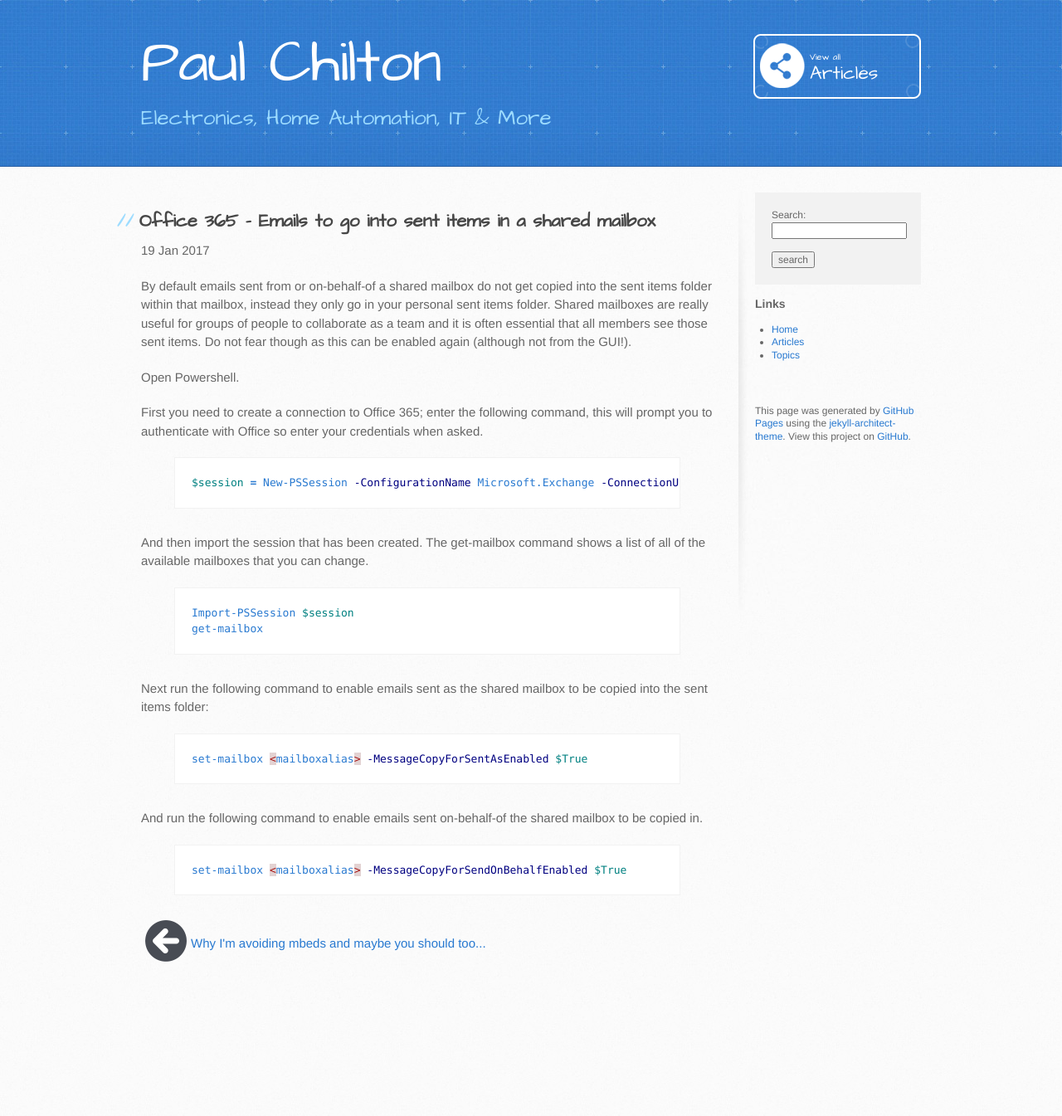
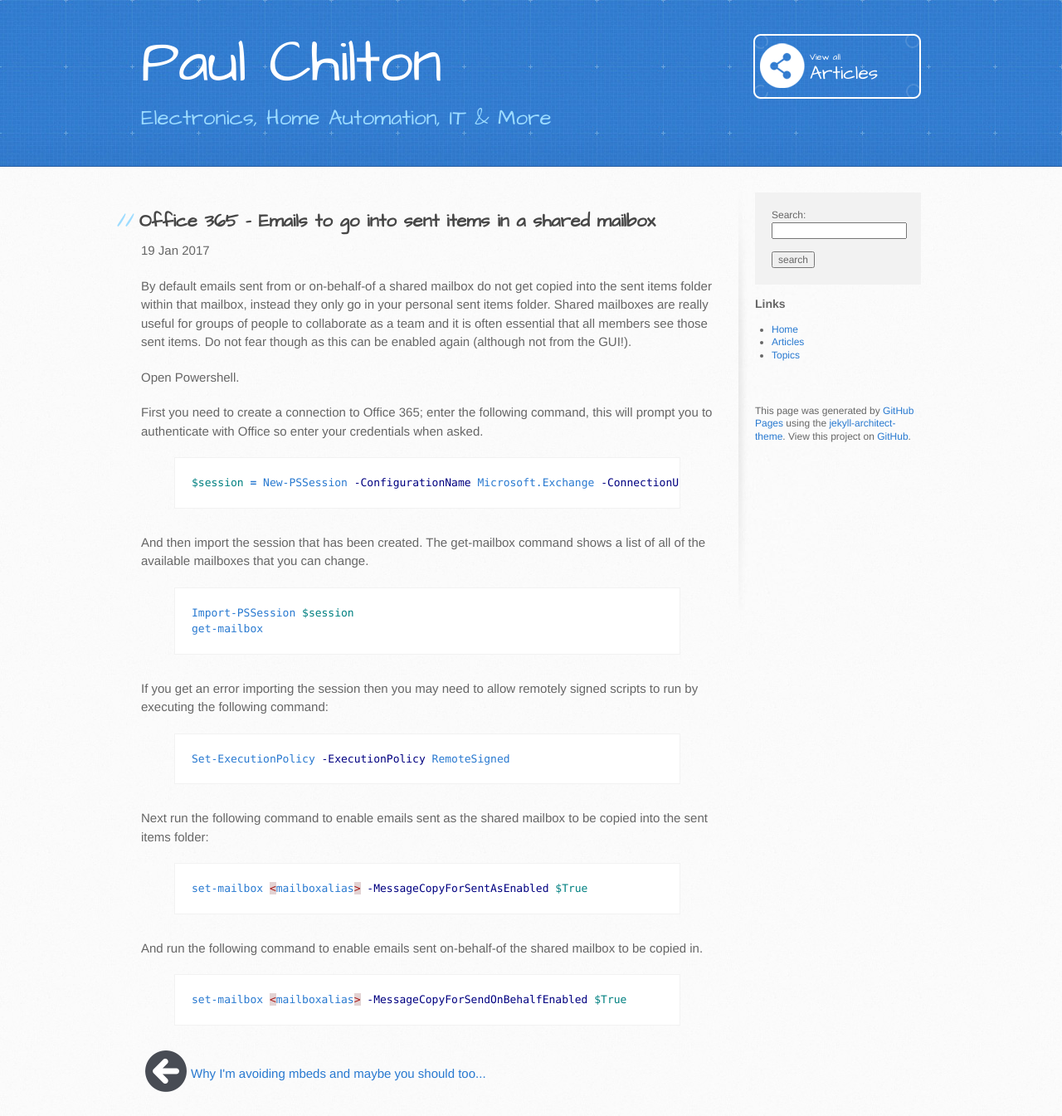
Before and after one commit to paulchilton/paulchilton.github.io, a Jekyll site: the page built from _posts/2017-01-19-Office365-Sent-items-for-shared-mailboxes.markdown, in a window 1280 px wide. Shown: the whole page at 83% size. Built offline with Jekyll 4.4.1, drawn with Linux system fonts in a browser that asks for light colours; comment, search, counter and statistics services are not loaded; before the commit the page ends 1188 px from its top, so only the background shows below that.

Commit message:
Added info for setting execution policy

```diff
--- a/_posts/2017-01-13-Office365-Assigning-delegated-access-to-a-group.markdown
+++ b/_posts/2017-01-13-Office365-Assigning-delegated-access-to-a-group.markdown
@@ -22,6 +22,12 @@ Import-PSSession $session
 get-mailbox
 {% endhighlight %}
 
+If you get an error importing the session then you may need to allow remotely signed scripts to run by executing the following command:
+
+{% highlight PowerShell %}
+Set-ExecutionPolicy -ExecutionPolicy RemoteSigned
+{% endhighlight %}
+
 Next you can run the following command to assign the required access rights to the newly created administrators group. Simply replace the email address below with that of your new group.
 
 {% highlight PowerShell %}
--- a/_posts/2017-01-16-Office365-Allow-external-mail-for-public-folder.markdown
+++ b/_posts/2017-01-16-Office365-Allow-external-mail-for-public-folder.markdown
@@ -16,6 +16,12 @@ $session = New-PSSession -ConfigurationName Microsoft.Exchange -ConnectionUri "h
 Import-PSSession $session
 {% endhighlight %}
 
+If you get an error importing the session then you may need to allow remotely signed scripts to run by executing the following command:
+
+{% highlight PowerShell %}
+Set-ExecutionPolicy -ExecutionPolicy RemoteSigned
+{% endhighlight %}
+
 And then run the following command to assign permissions to the public folders.
 
 {% highlight PowerShell %}
--- a/_posts/2017-01-19-Office365-Sent-items-for-shared-mailboxes.markdown
+++ b/_posts/2017-01-19-Office365-Sent-items-for-shared-mailboxes.markdown
@@ -22,6 +22,12 @@ Import-PSSession $session
 get-mailbox
 {% endhighlight %}
 
+If you get an error importing the session then you may need to allow remotely signed scripts to run by executing the following command:
+
+{% highlight PowerShell %}
+Set-ExecutionPolicy -ExecutionPolicy RemoteSigned
+{% endhighlight %}
+
 Next run the following command to enable emails sent as the shared mailbox to be copied into the sent items folder:
 
 {% highlight PowerShell %}
```
